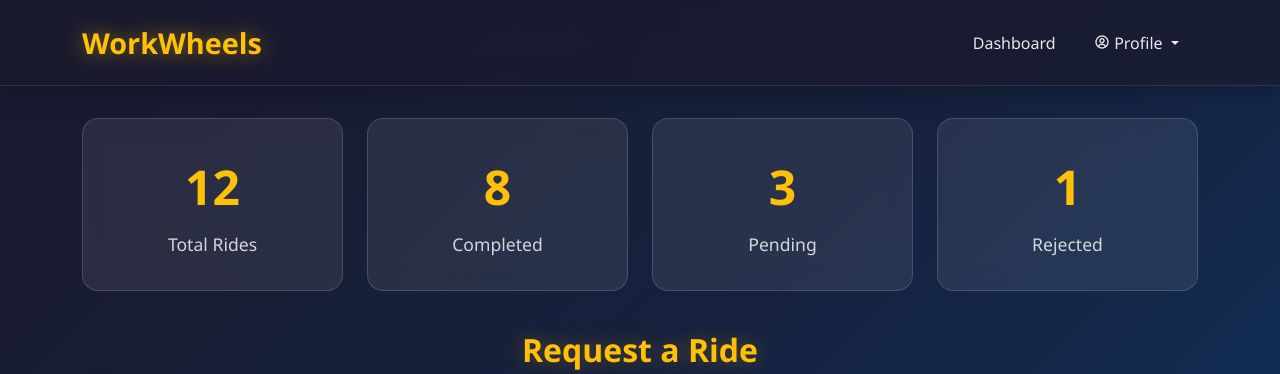
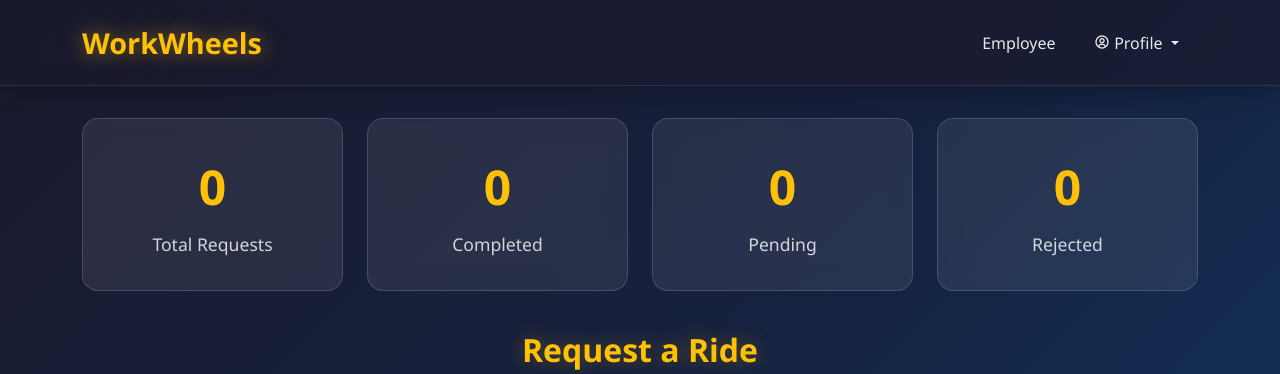
Before and after one commit to pratyushkhare03/Workwheels, a Django app: page /employee/ in a window 1280 px wide. Shown: the top 374 px of the page. Run offline with Django 5.2, Linux system fonts and the light colour scheme; a user stored in the database is signed in; data comes from the database, SQL or seed files in the repository.

Commit message:
Updated Driver Ride

```diff
--- a/templates/employee/home.html
+++ b/templates/employee/home.html
@@ -1,7 +1,7 @@
 {% extends 'sitemaster.html' %}
 {% load static %}
 {% block tag %}
-<li class="nav-item"><a class="nav-link" href="/employee">Dashboard</a></li>
+<li class="nav-item"><a class="nav-link" href="/employee">Employee</a></li>
 {% endblock %}
 {% block registerbtn %}
 <li class="nav-item dropdown">
@@ -17,29 +17,13 @@
 </li>
 {% endblock %}
 
-
-<!-- Messages Display Section -->
-{% if messages %}
-<div class="messages-container">
-  {% for message in messages %}
-  <div class="alert-message alert-{{ message.tags }} animate__animated animate__fadeInDown" role="alert">
-    <div class="alert-content">
-      <i class='bx bx-{{ message.tags }}-circle'></i>
-      <span>{{ message }}</span>
-    </div>
-    <button type="button" class="btn-close-alert" onclick="this.parentElement.remove()">
-      <i class='bx bx-x'></i>
-    </button>
-  </div>
-  {% endfor %}
-</div>
-{% endif %}
-
 {% block content %}
 <style>
   /* Additional styles for employee dashboard */
   .stats-container {
     margin-top: 2rem;
+    position: relative;
+    z-index: 1;
   }
 
   .stat-card {
@@ -121,6 +105,11 @@
 
   .request-form .form-control::placeholder {
     color: rgba(255, 255, 255, 0.5);
+  }
+
+  .request-form select.form-control option {
+    background: #1a1a2e;
+    color: #fff;
   }
 
   .btn-request {
@@ -294,7 +283,7 @@
 
   /* Dropdown glassmorphic styling */
   .dropdown-menu.glass {
-    background: rgba(26, 26, 46, 0.9);
+    background: rgba(26, 26, 46, 0.95);
     backdrop-filter: blur(15px);
     -webkit-backdrop-filter: blur(15px);
     border: 1px solid rgba(255, 255, 255, 0.15);
@@ -302,7 +291,7 @@
     padding: 0.5rem 0;
     box-shadow: 0 8px 32px rgba(0, 0, 0, 0.3);
     margin-top: 0.5rem;
-    z-index: 10;
+    z-index: 9999;
   }
 
   .dropdown-menu.glass .dropdown-item {
@@ -449,30 +438,31 @@
   <div class="row stats-container">
     <div class="col-md-3 col-sm-6 mb-3">
       <div class="stat-card">
-        <div class="stat-number">12</div>
-        <div class="stat-label">Total Rides</div>
+        <div class="stat-number">{{ ride_requests|length }}</div>
+        <div class="stat-label">Total Requests</div>
       </div>
     </div>
     <div class="col-md-3 col-sm-6 mb-3">
       <div class="stat-card">
-        <div class="stat-number">8</div>
+        <div class="stat-number">{% for req in ride_requests %}{% if req.status == 'completed' %}{{ forloop.counter }}{% endif %}{% empty %}0{% endfor %}</div>
         <div class="stat-label">Completed</div>
       </div>
     </div>
     <div class="col-md-3 col-sm-6 mb-3">
       <div class="stat-card">
-        <div class="stat-number">3</div>
+        <div class="stat-number">{% for req in ride_requests %}{% if req.status == 'pending' %}{{ forloop.counter }}{% endif %}{% empty %}0{% endfor %}</div>
         <div class="stat-label">Pending</div>
       </div>
     </div>
     <div class="col-md-3 col-sm-6 mb-3">
       <div class="stat-card">
-        <div class="stat-number">1</div>
+        <div class="stat-number">{% for req in ride_requests %}{% if req.status == 'rejected' %}{{ forloop.counter }}{% endif %}{% empty %}0{% endfor %}</div>
         <div class="stat-label">Rejected</div>
       </div>
     </div>
   </div>
 </div>
+
 <!-- Enhanced Request Form -->
 <div class="container mt-4">
   <h3 class="section-title">Request a Ride</h3>
@@ -541,12 +531,12 @@
       </form>
 
       <!-- Success Message -->
-      <div class="success-message" id="successMessage" style="display: none;">
+      <div class="success-message" id="successMessage">
         <i class='bx bx-check-circle'></i> Ride request submitted successfully!
       </div>
 
       <!-- Loading -->
-      <div class="loading" id="loading" style="display: none;">
+      <div class="loading" id="loading">
         <div class="spinner"></div>
         <p class="mt-2">Processing your request...</p>
       </div>
@@ -622,7 +612,7 @@
 </div>
 
 <!-- Floating Action Button -->
-<div class="fab" onclick="window.location.href='/employee/'">
+<div class="fab" onclick="document.getElementById('rideForm').scrollIntoView({ behavior: 'smooth', block: 'center' });">
   <i class='bx bx-plus'></i>
 </div>
 
@@ -638,19 +628,19 @@
         <form action="" method="post">
           {% csrf_token %}
           <label for="department" class="form-label">Department</label>
-          <input type="text" class="form-control" name="department" placeholder="Enter your department" required>
+          <input type="text" class="form-control" name="department" placeholder="Enter your department" value="{{ employee.department|default:'' }}" required>
 
           <label for="shift_start" class="form-label">Working shift start time</label>
-          <input type="time" class="form-control" name="shift_start" required>
+          <input type="time" class="form-control" name="shift_start" value="{{ employee.shift_start|default:'' }}" required>
 
           <label for="shift_end" class="form-label">Working shift end time</label>
-          <input type="time" class="form-control" name="shift_end" required>
+          <input type="time" class="form-control" name="shift_end" value="{{ employee.shift_end|default:'' }}" required>
 
           <label for="pickup_location" class="form-label">Pick up Location</label>
-          <input type="text" class="form-control" name="pickup_location" placeholder="Enter your pickup location" required>
+          <input type="text" class="form-control" name="pickup_location" placeholder="Enter your pickup location" value="{{ employee.pickup_location|default:'' }}" required>
 
           <label for="drop_location" class="form-label">Drop Location</label>
-          <input type="text" class="form-control" name="drop_location" placeholder="Enter your drop location" required>
+          <input type="text" class="form-control" name="drop_location" placeholder="Enter your drop location" value="{{ employee.drop_location|default:'' }}" required>
 
           <button type="submit" class="btn btn-request w-100 mt-3">
             <i class='bx bx-save'></i> Save Shift Details
@@ -661,8 +651,6 @@
   </div>
 </div>
 
-<!-- Google Maps Places API -->
-{% comment %} <script src="https://maps.googleapis.com/maps/api/js?key=YOUR_API_KEY&libraries=places"></script> {% endcomment %}
 <script src="{% static 'JS/employee-script.js' %}"></script>
 
 {% endblock %}
```
Lines whose indentation alone changed are shown as unchanged.
